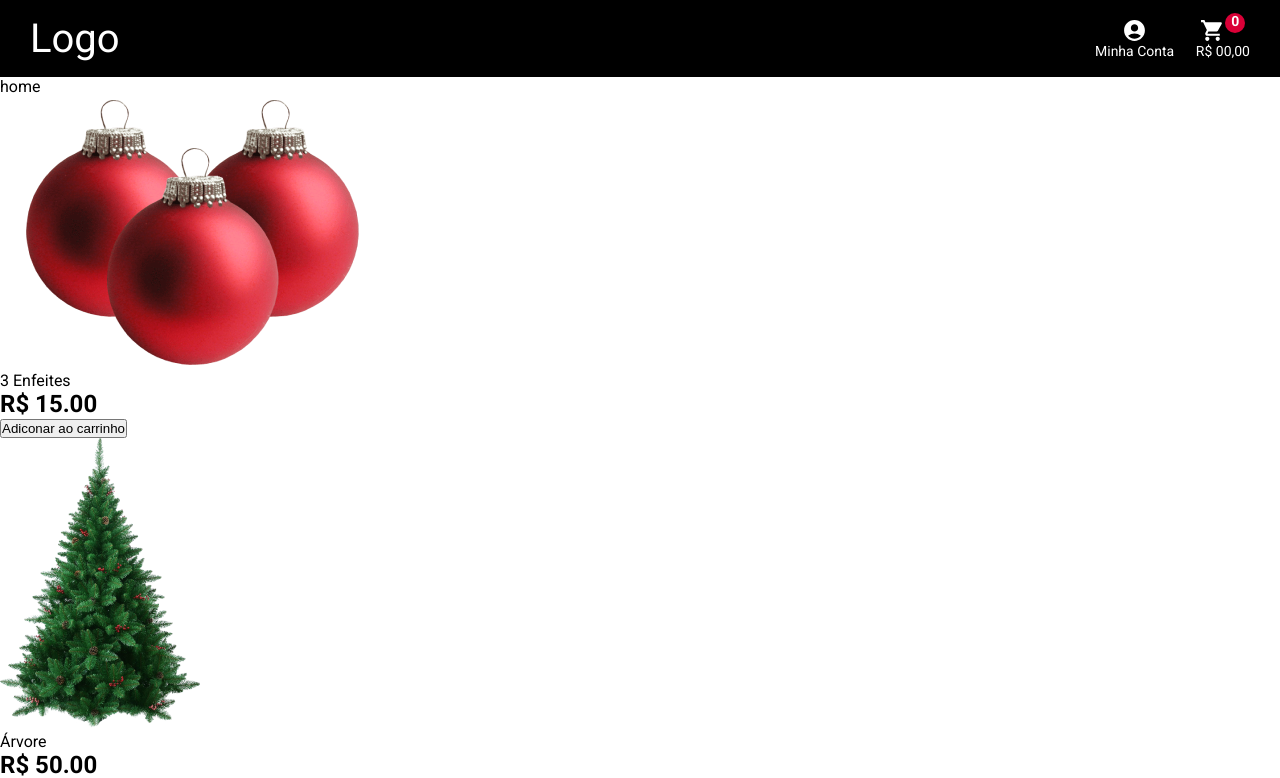
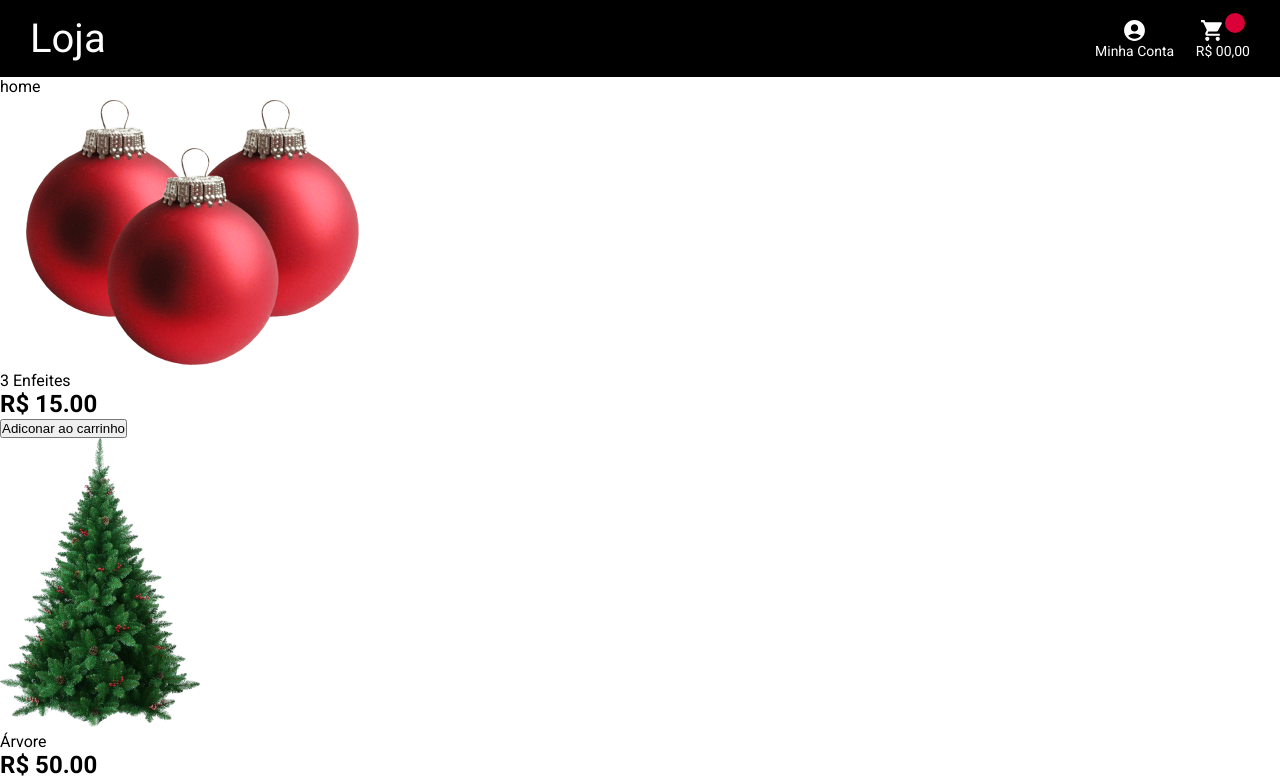
Before and after one commit to Sara01romao/loja-natal, a React (Create React App) app: page / in a window 1280 px wide. Shown: the top 778 px of the page. Built offline with nearby package versions, Linux system fonts and the light colour scheme.

Commit message:
Adicionado o contexts de quantidade de itens no carrinho

```diff
--- a/src/components/Header/index.jsx
+++ b/src/components/Header/index.jsx
@@ -1,25 +1,31 @@
 import { Link } from "react-router-dom";
 import {MdAccountCircle, MdShoppingCart} from "react-icons/md"
 import { DivHeader } from "./styles";
+import { CartContext } from "../../contexts/cart";
+import { useContext } from "react";
 
  export default function Header(){
+    const {count} = useContext(CartContext)
+
      return(
          <div>
                 <DivHeader>
                     <nav>
-                        <Link to="/" className="logo">Logo</Link>
+                        <Link to="/" className="logo">Loja</Link>
                         <ul>
-                            <li><Link><MdAccountCircle/>Minha Conta</Link></li>
+                            <li><Link to=""><MdAccountCircle/>Minha Conta</Link></li>
                             <li>
-                                <Link>
+                                <Link to="" >
                                     <div className="count">
                                         <MdShoppingCart/>
-                                        <p>0</p>
+                                        <p>{count}</p>
                                     </div>
                                     R$ 00,00
                                 </Link>
                             </li>
                         </ul>
+
+
                     </nav>
 
                 </DivHeader>
```
